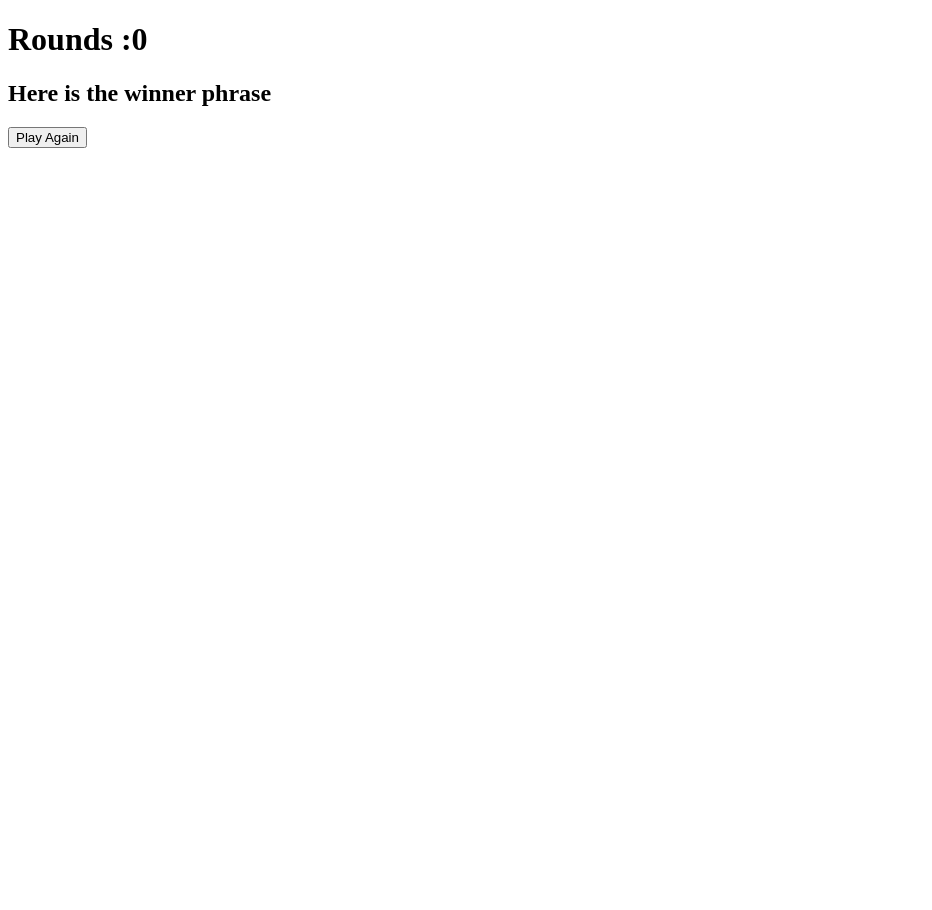
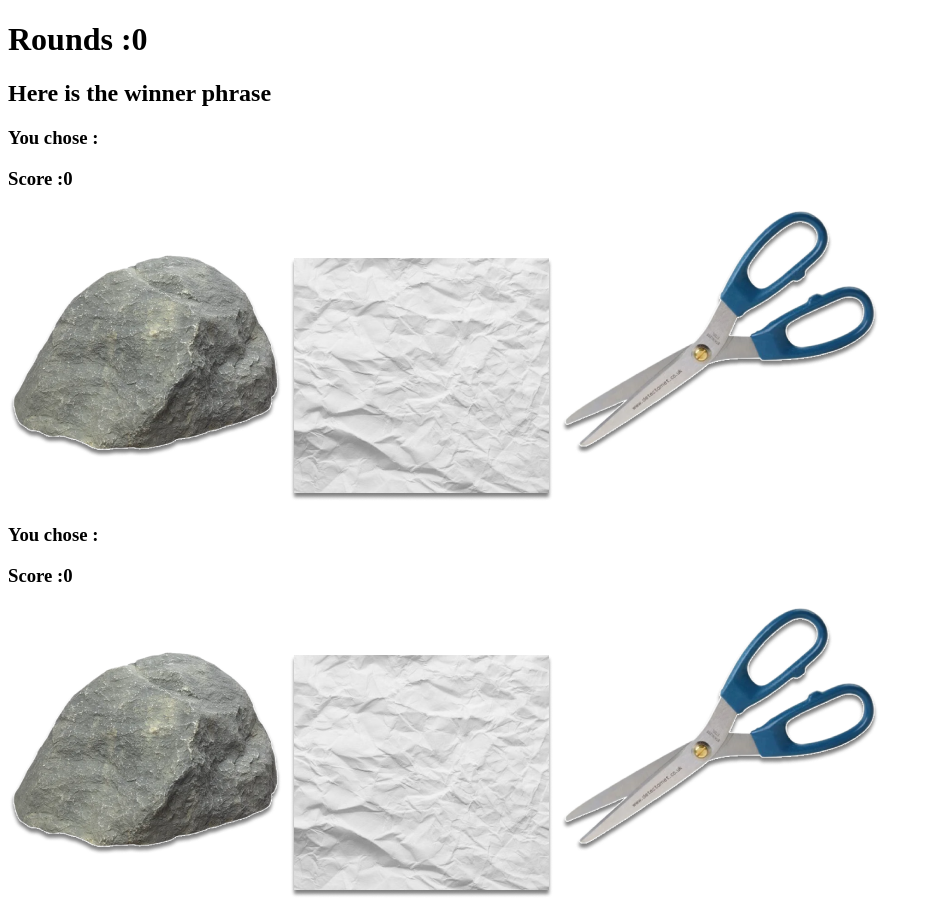
Before and after one commit to rosmildoLopes/rock-paper-scissors, a plain HTML site: page index.html in a window 1280 px wide. Shown: the whole page, without its empty margins (0-932 px from the left). Before the commit the page ends 800 px from the top, so only its background shows below. Drawn offline with Linux system fonts and the light colour scheme.

Commit message:
Add images, player and computer sections

```diff
--- a/index.html
+++ b/index.html
@@ -1,8 +1,9 @@
 <!DOCTYPE html>
 <html lang="en">
   <head>
-  <meta charset="UTF-8">
-  <meta name="viewport" content="width=device-width, initial-scale=1.0">
+    <meta charset="UTF-8" />
+    <meta name="viewport" content="width=device-width, initial-scale=1.0" />
+    <link rel="stylesheet" href="style.css">
     <title>Document</title>
   </head>
   <body>
@@ -12,7 +13,26 @@
 
     <div class="winnerSection">
       <h2 class="winner">Here is the winner phrase</h2>
-    <button>Play Again</button>
+      <button onclick="resetGame()" class="reset">Play Again</button>
+    </div>
+    <div class="playerSection">
+      <h3 class="playerChoice">You chose :</h3>
+      <h3 class="playerScore">Score :0</h3>
+      <div class="playerImages">
+        <img src="./images/rock.png" alt="rock" class="pImg" id="rock">
+        <img src="./images/paper.png" alt="paper" class="pImg" id="paper">
+        <img src="./images/scissors.png" alt="scissors" class="pImg" id="scissors">
+      </div>
+    </div>
+
+    <div class="computerSection">
+      <h3 class="computerChoice">You chose :</h3>
+      <h3 class="computerScore">Score :0</h3>
+      <div class="computerImages">
+        <img src="./images/rock.png" alt="rock" class="rock">
+        <img src="./images/paper.png" alt="paper" class="paper">
+        <img src="./images/scissors.png" alt="scissors" class="scissors">
+      </div>
     </div>
     <script src="script.js"></script>
   </body>
--- a/style.css
+++ b/style.css
@@ -0,0 +1,3 @@
+.reset {
+  display: none;
+}
```
Also changed, not shown: images/paper.png (added), images/rock.png (added), images/scissors.png (added). Lines whose indentation alone changed are shown as unchanged.
